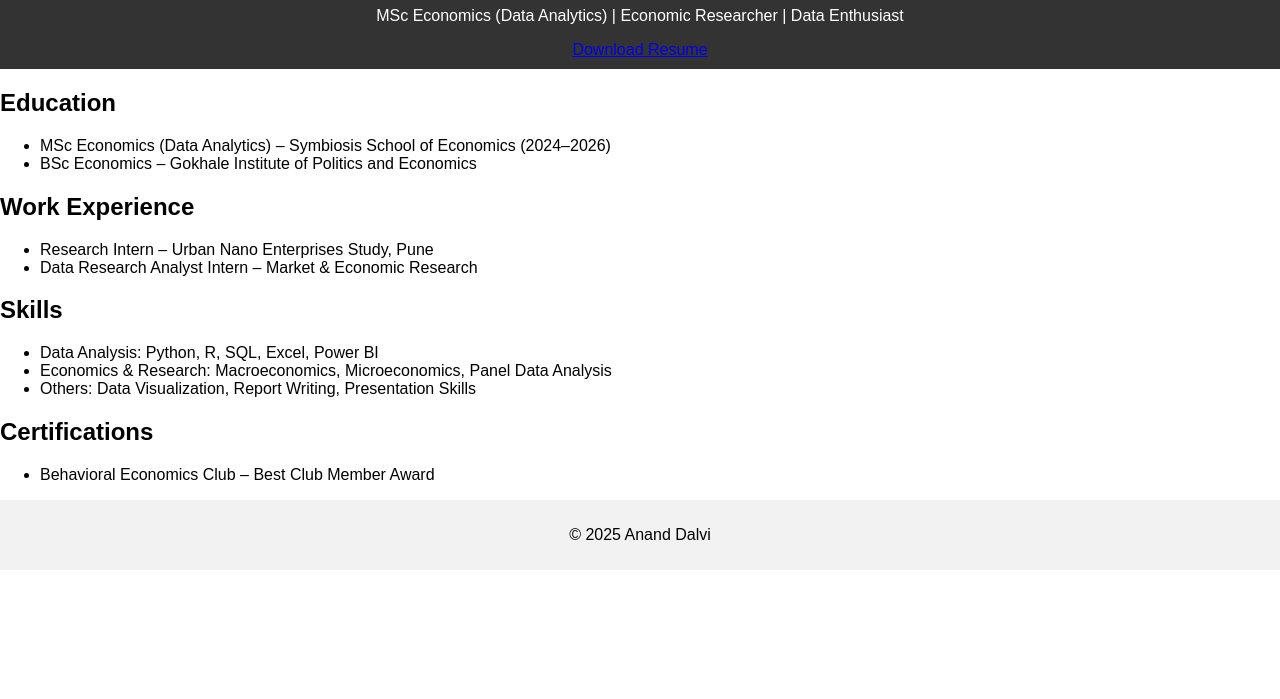
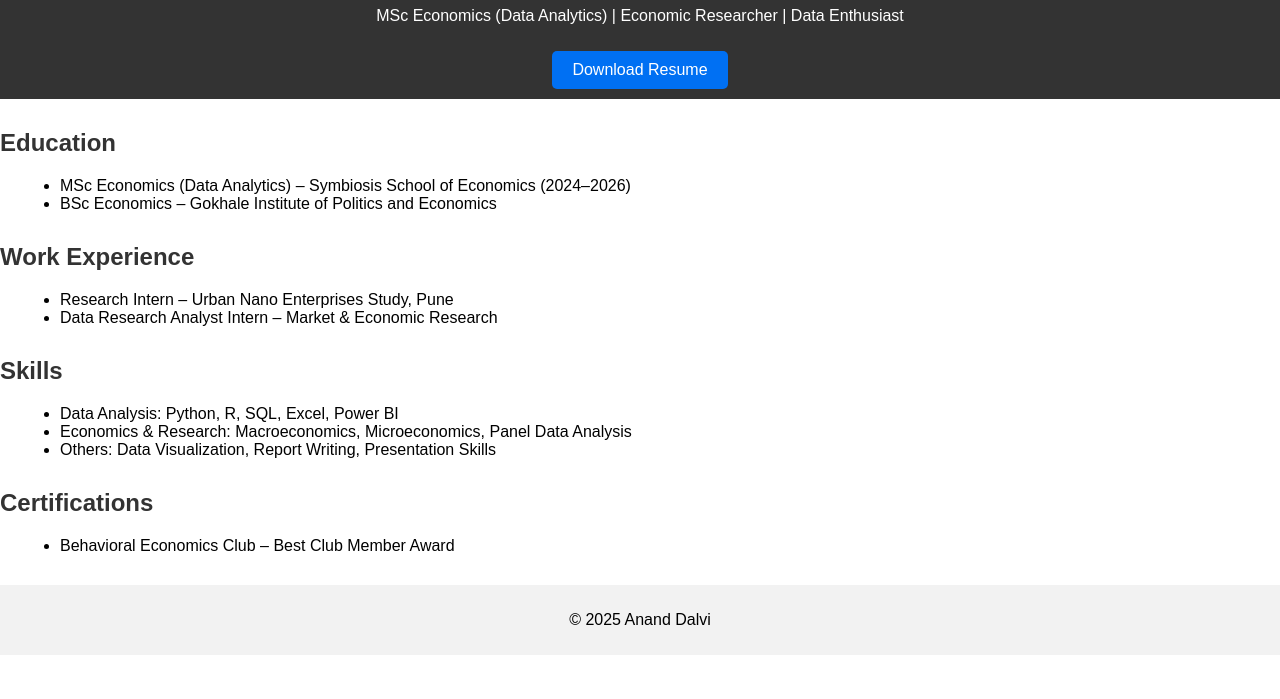
Before and after one commit to anandd31/portfolio, a plain HTML site: page resume.html in a window 1280 px wide. Shown: the part 101-800 px from the top of the page. Drawn offline with Linux system fonts and the light colour scheme.

Commit message:
Update style.css

```diff
--- a/assets/css/style.css
+++ b/assets/css/style.css
@@ -32,6 +32,36 @@ main {
   margin-top: 20px;
 }
 
+/* Button for download */
+.btn {
+    display: inline-block;
+    padding: 10px 20px;
+    background-color: #0070f3;
+    color: white;
+    text-decoration: none;
+    border-radius: 5px;
+    margin-top: 10px;
+}
+
+.btn:hover {
+    background-color: #005bb5;
+}
+
+/* Sections */
+section {
+    margin: 30px 0;
+}
+
+h1, h2 {
+    color: #333;
+}
+
+ul {
+    list-style-type: disc;
+    margin-left: 20px;
+}
+
+
 footer {
   background-color: #f2f2f2;
   padding: 10px 0;
```
